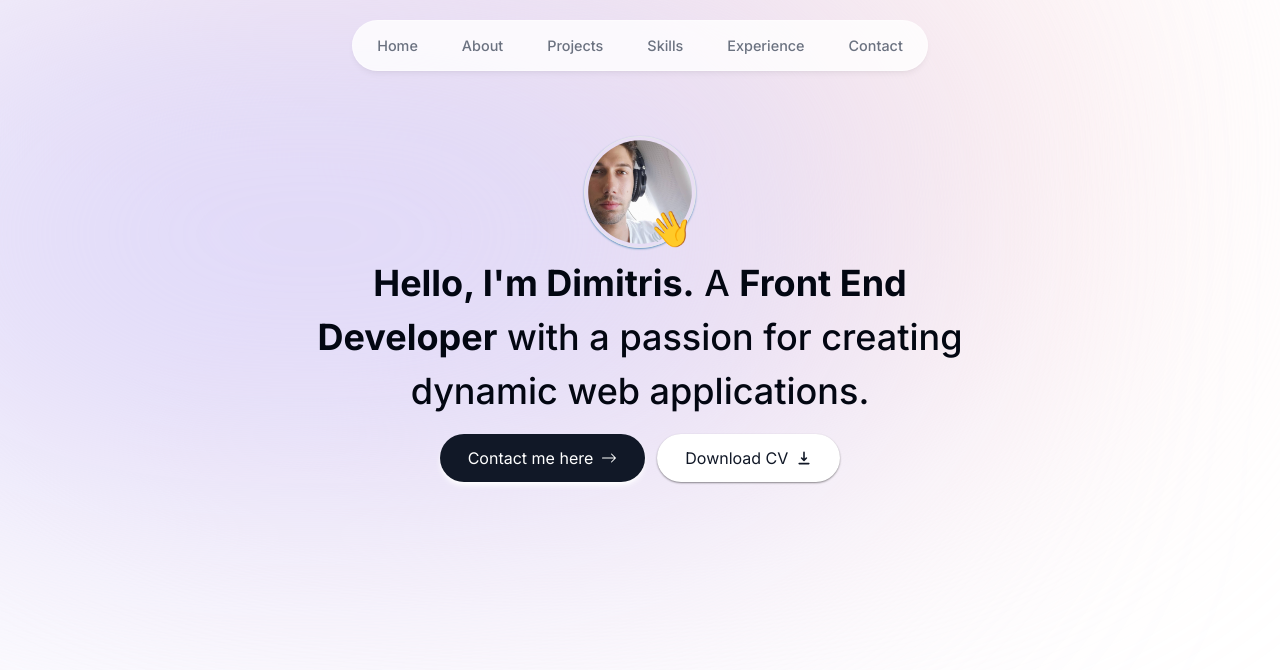
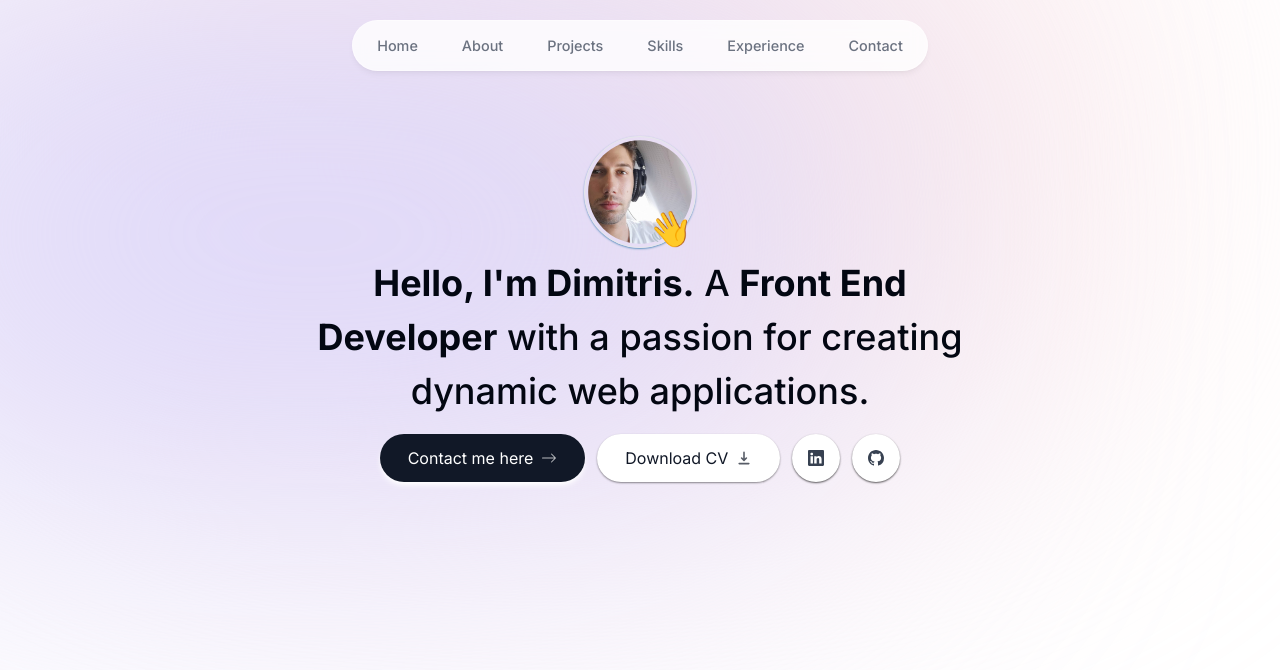
Before and after one commit to jimmygian/nextjs-portfolio, a Next.js app: page / in a window 1280 px wide. Shown: the top 670 px of the page. Built offline with nearby package versions, Linux system fonts and the light colour scheme.

Commit message:
Adds all buttons to intro section

```diff
--- a/src/app/components/header.tsx
+++ b/src/app/components/header.tsx
@@ -12,7 +12,7 @@ export default function Header() {
     // <header className='z-[999] relative'>
     //     <div className="fixed top-0 left-1/2 h-[4.5rem] -translate-x-1/2 w-full rounded-none border border-white border-opacity-40 bg-white bg-opacity-80 shadow-lg shadow-black/[0.03] backdrop-blur-[0.5rem] sm:top-6 sm:h-[3.25rem] sm:w-[36rem] sm:rounded-full"></div>
     // </header>
-    <header className={`${animate.animate} ${animate.headerDown} ${animate.anmDur1} ${animate.anmDel04}} ${animate.anmFillBoth} z-[999] relative`}>
+    <header className={`${animate.animate} ${animate.headerDown} ${animate.anmDur1} ${animate.anmDel04}} ${animate.anmFillBck} z-[999] relative`}>
         <div className="fixed top-0 w-[100vw] h-14 rounded-none bg-white shadow-md shadow-black/5 border border-white border-opacity-40 bg-opacity-80 backdrop-blur-[0.5rem] sm:top-5 sm:h-[3.20rem] sm:w-[36rem] left-1/2 -translate-x-1/2 sm:rounded-full"
         ></div>
 
--- a/src/app/components/intro.tsx
+++ b/src/app/components/intro.tsx
@@ -1,7 +1,7 @@
 import Image from "next/image";
 import Link from "next/link";
 import React from "react";
-import { BsArrowRight } from "react-icons/bs";
+import { BsArrowRight, BsLinkedin, BsGithub } from "react-icons/bs";
 import { HiDownload } from "react-icons/hi";
 import animate from "./css/animations.module.css";
 
@@ -40,19 +40,34 @@ export default function Intro() {
 
       {/* Buttons */}
       <div
-        className={`${animate.animate} ${animate.up} ${animate.anmDur04} ${animate.anmDel04} ${animate.anmFillBck} flex items-center justify-center gap-1 sm:gap-3 mt-[1rem]`}
+        className={`${animate.animate} ${animate.up} ${animate.anmDur04} ${animate.anmDel04} ${animate.anmFillBck} flex items-center justify-center gap-3 mt-[1rem] flex-wrap`}
       >
         <Link
-          className="bg-gray-900 text-white shadow-md shadow-[#ffffff] px-7 py-3 flex items-center gap-2 rounded-full"
+          className="group bg-gray-900 text-white shadow-md shadow-[#ffffff] px-7 py-3 flex items-center gap-2 rounded-full outline-none focus:scale-105 hover:scale-110 active:scale-105 transition"
           href="#contact"
         >
-          Contact me here <BsArrowRight />
+          Contact me here <BsArrowRight className="opacity-70 group-hover:translate-x-2 transition"/>
         </Link>
         <a
-          className="bg-white text-gray-900 px-7 py-3 flex items-center gap-2 rounded-full shadow-sm shadow-[#00000071]"
-          href=""
+          className="group bg-white text-gray-900 px-7 py-3 flex items-center gap-2 rounded-full shadow-sm shadow-[#00000071] outline-none focus:scale-105 hover:scale-110 active:scale-105 transition"
+          href="/CV-ph.pdf"
+          download={true}
         >
-          Download CV <HiDownload />{" "}
+          Download CV <HiDownload className="opacity-70 group-hover:scale-125 transition"/>
+        </a>
+        <a
+          href="https://linkedin.com/jimmygian"
+          target="_blank"
+          className="bg-white p-4 text-gray-700 flex items-center gap-2 rounded-full shadow-sm shadow-[#000000a4] outline-none focus:scale-105 hover:scale-110 active:scale-105 transition"
+        >
+          <BsLinkedin />
+        </a>
+        <a
+          href="https://github.com/jimmygian"
+          target="_blank"
+          className="bg-white p-4 text-gray-700 flex items-center gap-2 rounded-full shadow-sm shadow-[#000000a4] outline-none focus:scale-105 hover:scale-110 active:scale-105 transition"
+        >
+          <BsGithub />
         </a>
       </div>
     </section>
```
